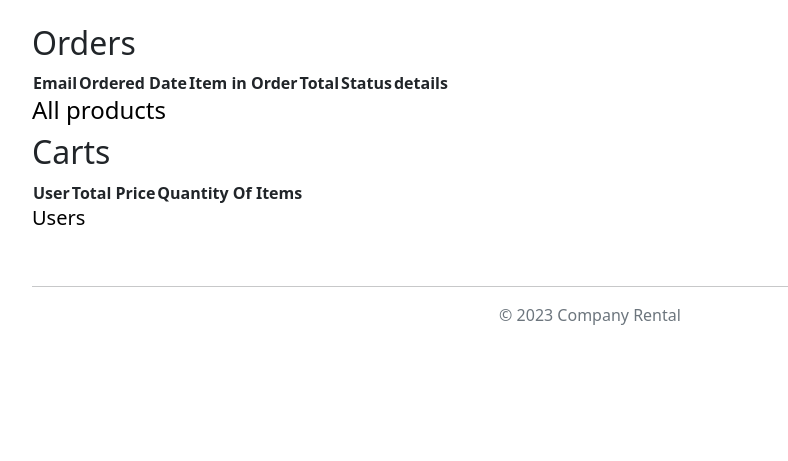
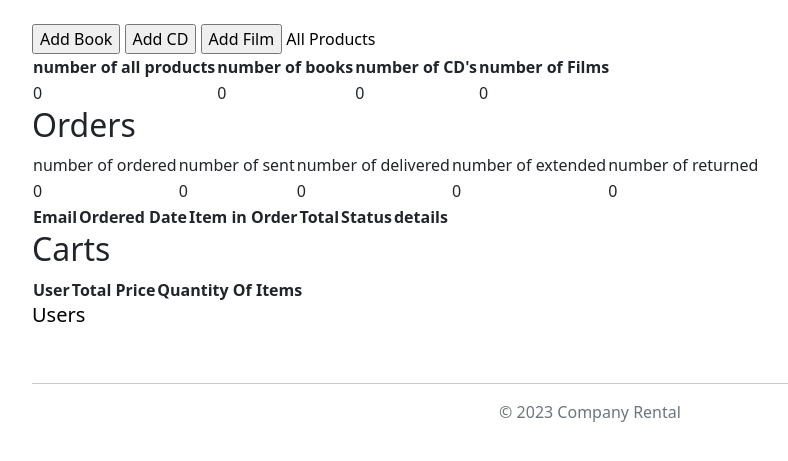
Before and after one commit to ktylzanowski/rental, a Django app: page /adminpanel/ in a window 1280 px wide. Shown: the part 73-534 px from the top of the page, without its empty margins (50-838 px from the left). Run offline with Django 4.2, Linux system fonts and the light colour scheme; data that the repository does not hold is empty; parts of the project's set-up code (start-up, migrations or seed data) failed here and were passed over.

Commit message:
added createview and table with statistics

```diff
--- a/adminpanel/urls.py
+++ b/adminpanel/urls.py
@@ -10,4 +10,6 @@ urlpatterns = [
     path('adminpanel/users', views.UsersListView.as_view(), name='UsersListView'),
     path('adminpanel/products', views.ProductsListView.as_view(), name='ProductsListView'),
     path('adminpanel/products/addBook', views.BookCreateView.as_view(), name='BookCreateView'),
+    path('adminpanel/products/addCD', views.CDCreateView.as_view(), name='CDCreateView'),
+    path('adminpanel/products/addFilm', views.FilmCreateView.as_view(), name='FilmCreateView'),
 ]
--- a/adminpanel/views.py
+++ b/adminpanel/views.py
@@ -3,7 +3,7 @@ from django.views.generic import View, ListView, DetailView, CreateView
 from orders.models import Order
 from cart.models import Cart, CartItem
 from accounts.models import MyUser
-from products.models import Product, Book
+from products.models import Product, Book, CD, Film
 
 
 class AdminPanel(View):
@@ -11,11 +11,23 @@ class AdminPanel(View):
     def get(self, request):
         orders = Order.objects.order_by('-order_date')[:5]
         carts = Cart.objects.filter()[:5]
-        context = {'orders': orders, 'carts': carts}
+        number_of_books = len(Book.objects.all())
+        number_of_cds = len(CD.objects.all())
+        number_of_films = len(Film.objects.all())
+        number_of_all_products = len(Product.objects.all())
+
+        number_of_ordered = len(Order.objects.filter(status="Ordered"))
+        number_of_sent = len(Order.objects.filter(status="sent"))
+        number_of_delivered = len(Order.objects.filter(status="Delivered"))
+        number_of_extended = len(Order.objects.filter(status="Extended"))
+        number_of_returned = len(Order.objects.filter(status="Returned"))
+
+        context = {'orders': orders, 'carts': carts, 'number_of_books': number_of_books, 'number_of_cds': number_of_cds,
+                   'number_of_films': number_of_films, 'number_of_all_products': number_of_all_products, 'number_of_ordered':
+                   number_of_ordered, 'number_of_sent': number_of_sent, 'number_of_delivered': number_of_delivered,
+                   'number_of_extended': number_of_extended, 'number_of_returned': number_of_returned}
+
         return render(request, 'adminpanel/adminpanel.html', context)
-
-    def post(self):
-        pass
 
 
 class OrderListView(ListView):
@@ -73,3 +85,37 @@ class BookCreateView(CreateView):
         'isbn',
         'genre',
     ]
+
+
+class CDCreateView(CreateView):
+    model = CD
+    template_name = 'adminpanel/createProduct.html'
+    success_url = '/adminpanel/'
+
+    fields = [
+        'title',
+        'image',
+        'category',
+        'quantity',
+        'price',
+        'band',
+        'tracklist',
+        'genre',
+    ]
+
+
+class FilmCreateView(CreateView):
+    model = Film
+    template_name = 'adminpanel/createProduct.html'
+    success_url = '/adminpanel/'
+
+    fields = [
+        'title',
+        'image',
+        'category',
+        'quantity',
+        'price',
+        'director',
+        'duration',
+        'genre',
+    ]
--- a/orders/models.py
+++ b/orders/models.py
@@ -36,6 +36,7 @@ class Order(models.Model):
         ("Ordered", "Ordered"),
         ("Sent", "Sent"),
         ("Delivered", "Delivered"),
+        ("Extended", "Extended"),
         ("Returned", "Returned"),
     ]
     user = models.ForeignKey(settings.AUTH_USER_MODEL, on_delete=models.CASCADE)
--- a/templates/adminpanel/adminpanel.html
+++ b/templates/adminpanel/adminpanel.html
@@ -3,8 +3,41 @@
 {% block content %}
 
 <div class="container">
-
+    <a href="{% url 'BookCreateView' %}"><input type="submit" value="Add Book"></a>
+    <a href="{% url 'CDCreateView'%}"><input type="submit" value="Add CD"></a>
+    <a href="{% url 'FilmCreateView'%}"><input type="submit" value="Add Film"></a>
+    <a href="{% url 'ProductsListView' %}">All Products</a>
+    <table>
+        <tr>
+            <th>number of all products</th>
+            <th>number of books</th>
+            <th>number of CD's</th>
+            <th>number of Films</th>
+        </tr>
+        <tr>
+            <td>{{ number_of_all_products }}</td>
+            <td>{{ number_of_books }}</td>
+            <td>{{ number_of_cds }}</td>
+            <td>{{ number_of_films }}</td>
+        </tr>
+    </table>
     <h2>Orders</h2>
+    <table>
+        <tr>
+            <td>number of ordered</td>
+            <td>number of sent</td>
+            <td>number of delivered</td>
+            <td>number of extended</td>
+            <td>number of returned</td>
+        </tr>
+        <tr>
+            <td>{{ number_of_ordered }}</td>
+            <td>{{ number_of_sent }}</td>
+            <td>{{ number_of_delivered }}</td>
+            <td>{{ number_of_extended }}</td>
+            <td>{{ number_of_returned }}</td>
+        </tr>
+    </table>
         <table>
             <tr>
                 <th>Email</th>
@@ -30,8 +63,6 @@
         <h6><a href="{% url 'OrdersListView' %}">See all Orders</a></h6>
     {% endif %}
 
-    <h4><a href="{% url 'ProductsListView' %}">All products</a></h4>
-
     <h2>Carts</h2>
     <table>
         <tr>
```
